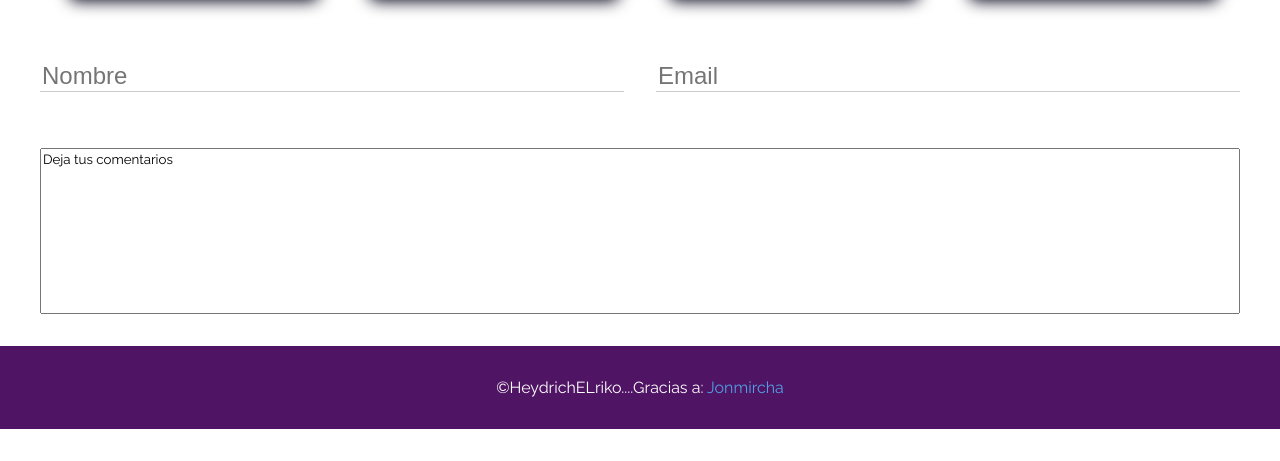
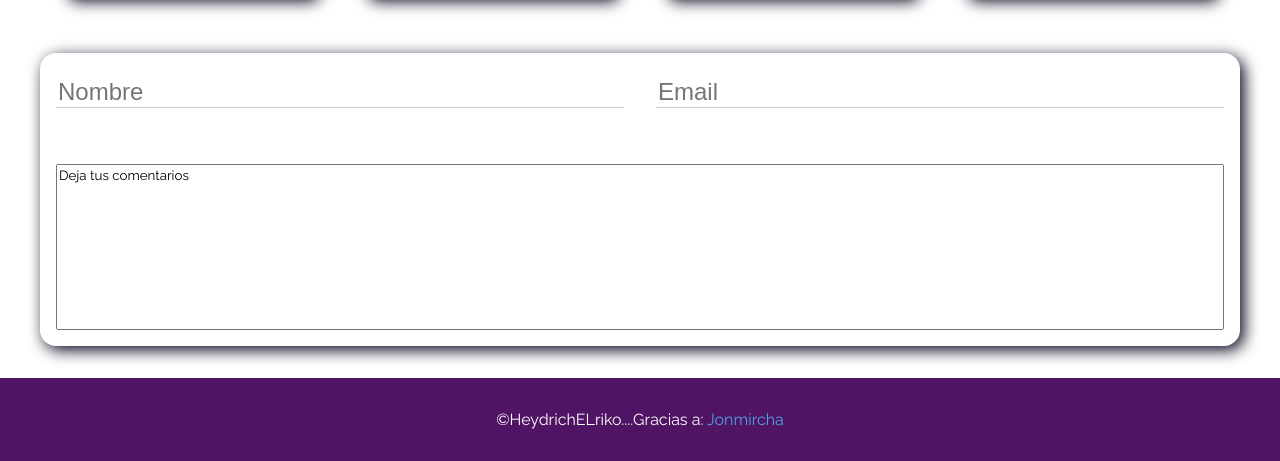
Before and after one commit to HeydrichDev/Portfolio-Practice-1, a plain HTML site: page index.html in a window 1280 px wide. Shown: the part 4676-5137 px from the top of the page. Before the commit the page ends 5105 px from the top, so only its background shows below. Drawn offline with Linux system fonts and the light colour scheme.

Commit message:
Portfolio-Practice#1

```diff
--- a/index.html
+++ b/index.html
@@ -475,7 +475,7 @@
             </svg>
             </svg>
             <h2>Phone</h2>
-            <a href="+1 561-888-2033">+1 561-888-2033</a>
+            <a href="tel:5618882033">+1 561-888-2033</a>
         </article>
         <article class="contact-card">
           <svg width="40" height="30" viewBox="0 0 40 30" fill="none" xmlns="http://www.w3.org/2000/svg">
--- a/style.css
+++ b/style.css
@@ -555,6 +555,9 @@ h6 {
 /**Contact Form**/
 .contact-form {
   margin: 2rem auto;
+  box-shadow: 4px 4px 16px rgb(0, 0, 25);
+  padding: 1rem;
+  border-radius: 1rem;
 }
 
 .contact-form input {
```
